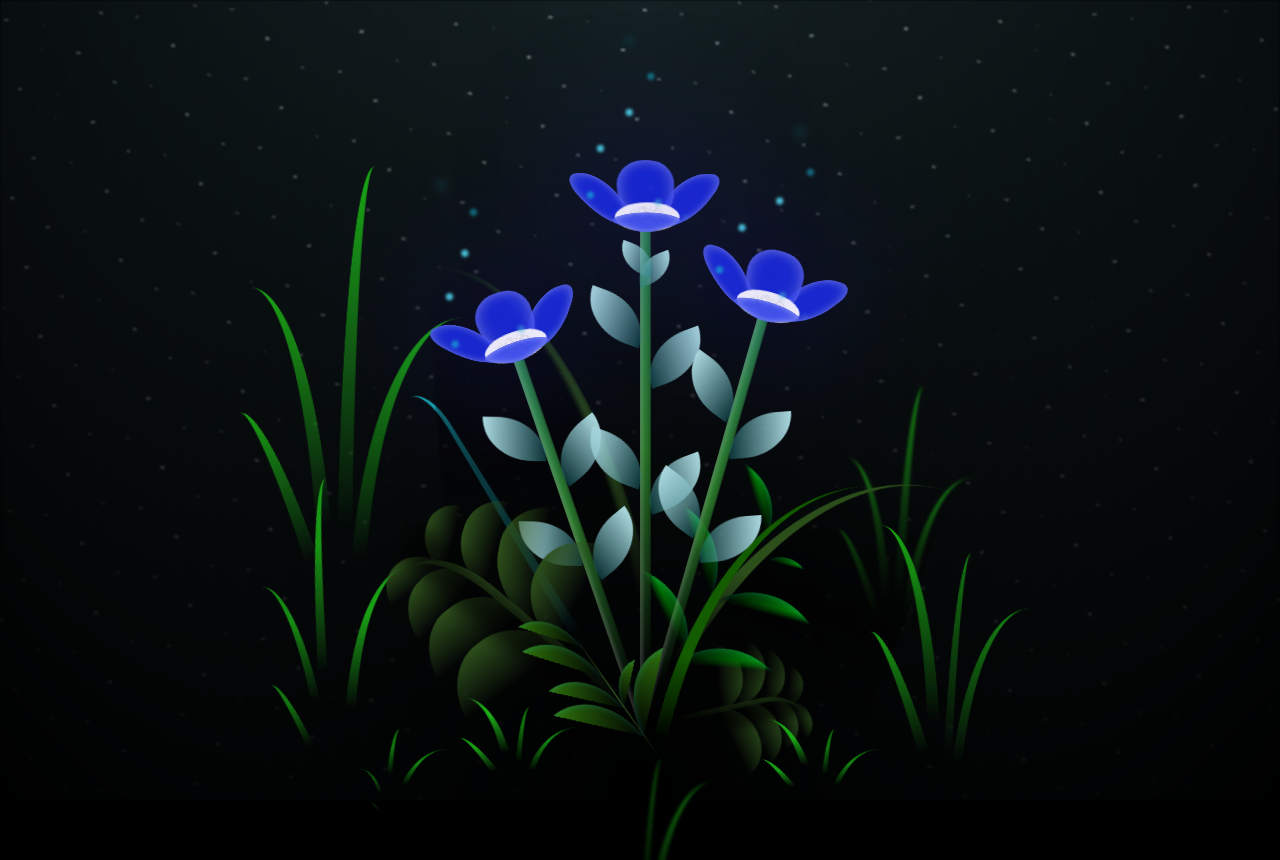
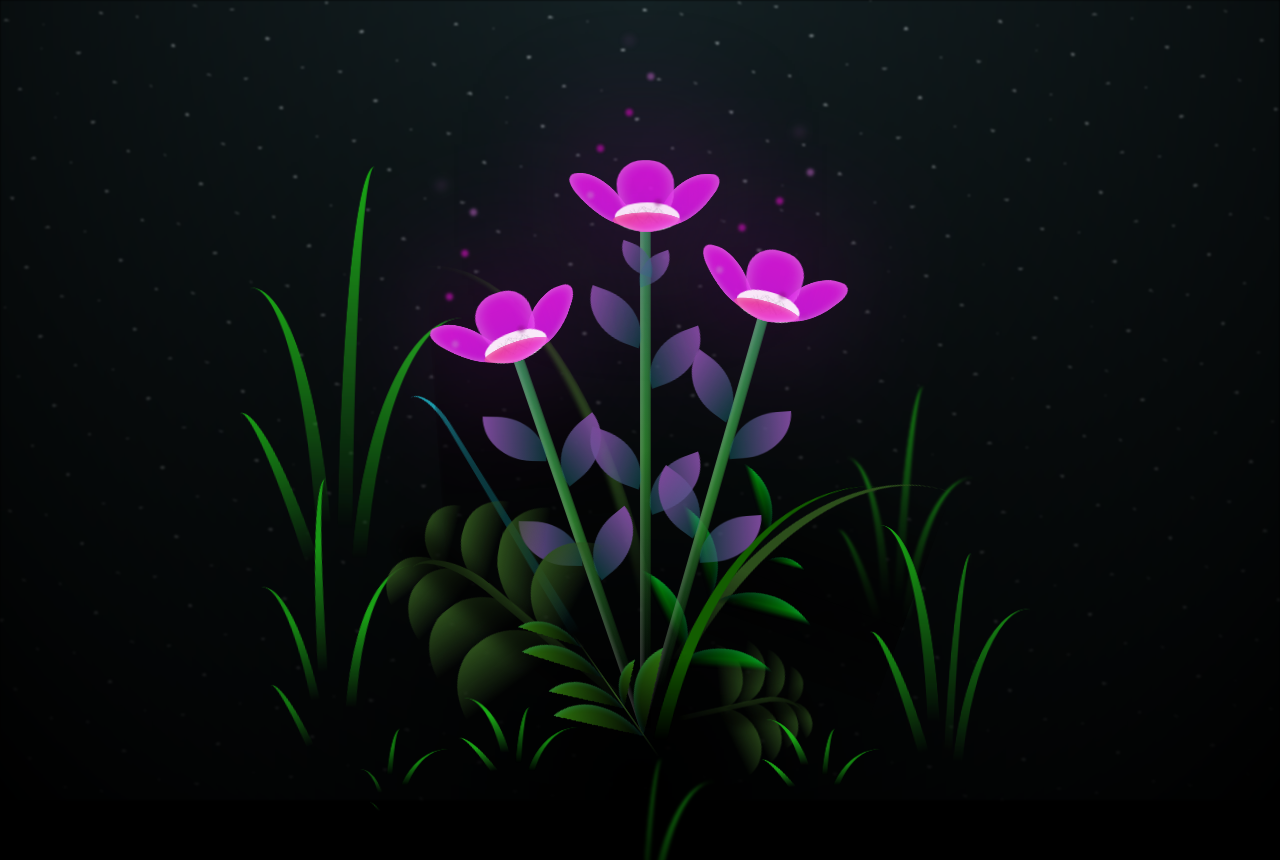
Before and after one commit to zubairameer/FlowersFor, a plain HTML site: page flower.html in a window 1280 px wide. Shown: the top 860 px of the page. Drawn offline with Linux system fonts and the light colour scheme.

Commit message:
colour change

```diff
--- a/css/main.css
+++ b/css/main.css
@@ -195,7 +195,7 @@ body {
   transform: translate(-50%, -100%);
   width: 8vmin;
   height: 8vmin;
-  background-color: #1f0ebd;
+  background-color: #b70ebd;
   filter: blur(10vmin);
 }
 .flower__leaf {
@@ -205,8 +205,8 @@ body {
   width: 8vmin;
   height: 11vmin;
   border-radius: 51% 49% 47% 53%/44% 45% 55% 69%;
-  background-color: #2a08e8;
-  background-image: linear-gradient(to top, #182ce6, #182ce6);
+  background-color: #9608e8;
+  background-image: linear-gradient(to top, #d518e6, #e618e6);
   transform-origin: bottom center;
   opacity: 0.9;
   box-shadow: inset 0 0 2vmin rgba(255, 255, 255, 0.5);
@@ -226,7 +226,7 @@ body {
   transform-origin: bottom left;
   border-radius: 4vmin 10vmin 4vmin 4vmin;
   transform: translate(0%, 18%) rotateX(70deg) rotate(-43deg);
-  background-image: linear-gradient(to top, #182ce6, #182ce6);
+  background-image: linear-gradient(to top, #e618d5, #e6187f);
   z-index: 1;
   opacity: 0.8;
 }
@@ -379,7 +379,7 @@ body {
   height: var(--h);
   border-top-right-radius: var(--h);
   border-bottom-left-radius: var(--h);
-  background-image: linear-gradient(to top, rgba(20, 117, 122, 0.4), #abd8df);
+  background-image: linear-gradient(to top, rgba(20, 117, 122, 0.4), #7b4799);
 }
 .flower__line__leaf--1 {
   transform: rotate(70deg) rotateY(30deg);
@@ -419,14 +419,14 @@ body {
   bottom: 0vmin;
   width: 1vmin;
   height: 1vmin;
-  background-color: rgb(23, 187, 216);
+  background-color: rgb(197, 106, 206);
   border-radius: 50%;
   filter: blur(0.2vmin);
   -webkit-animation: light-ans 4s linear infinite backwards;
   animation: light-ans 4s linear infinite backwards;
 }
 .flower__light:nth-child(odd) {
-  background-color: #4bc8d8;
+  background-color: #860f7c;
 }
 .flower__light--1 {
   left: -2vmin;
@@ -760,8 +760,8 @@ body {
     transparent,
     var(--dark-color) 60%
   );
-  -webkit-mask-image: linear-gradient(to top, transparent 30%, #079097 60%);
-  mask-image: linear-gradient(to top, transparent 30%, #079097 60%);
+  -webkit-mask-image: linear-gradient(to top, transparent 30%, #750797 60%);
+  mask-image: linear-gradient(to top, transparent 30%, #970784 60%);
 
 }
 .flower__g-right--1 {
@@ -975,7 +975,7 @@ body {
   );
   mask-image: linear-gradient(
     to bottom right,
-    #2b7f85 50%,
+    #7027a0 50%,
     transparent 50%,
     transparent
   );
@@ -1012,8 +1012,8 @@ body {
   height: 50vmin;
   border-top-left-radius: 100%;
   border-left: 2vmin solid #145e00;
-  -webkit-mask-image: linear-gradient(to top, transparent 25%, #079097 50%);
-  mask-image: linear-gradient(to top, transparent 25%, #079097 50%);
+  -webkit-mask-image: linear-gradient(to top, transparent 25%, #920797 50%);
+  mask-image: linear-gradient(to top, transparent 25%, #5d0797 50%);
   position: relative;
   z-index: 1;
 }
@@ -1033,13 +1033,13 @@ body {
     linear-gradient(to bottom right, #059e0a 45%, transparent 50%, transparent);
   -webkit-mask-image: linear-gradient(
     135deg,
-    #0051ff 40%,
+    #cc00ff 40%,
     transparent 50%,
     transparent
   );
   mask-image: linear-gradient(
     135deg,
-    #0451f7 40%,
+    #f704f7 40%,
     transparent 50%,
     transparent
   );
@@ -1174,12 +1174,12 @@ body {
   -webkit-mask-image: linear-gradient(
     to top,
     transparent 40%,
-    #0084ff 80%
+    #ea00ff 80%
   ) !important;
   mask-image: linear-gradient(
     to top,
     transparent 40%,
-    #0084ff 80%
+    #ce58c4 80%
   ) !important;
 }
 .long-g--1 .leaf--1 {
--- a/css/style.css
+++ b/css/style.css
@@ -22,7 +22,7 @@ body{
 @keyframes glow{
     0%, 100%{
         color: #fff;
-        text-shadow: 0 0 12px #e23a07, 0 0 50px #d66d39, 0 0 100px #39c6d6;
+        text-shadow: 0 0 12px #e2078e, 0 0 50px #d639b4, 0 0 100px #d639b4;
     }
     10%, 90%{
         color: #111;
```
